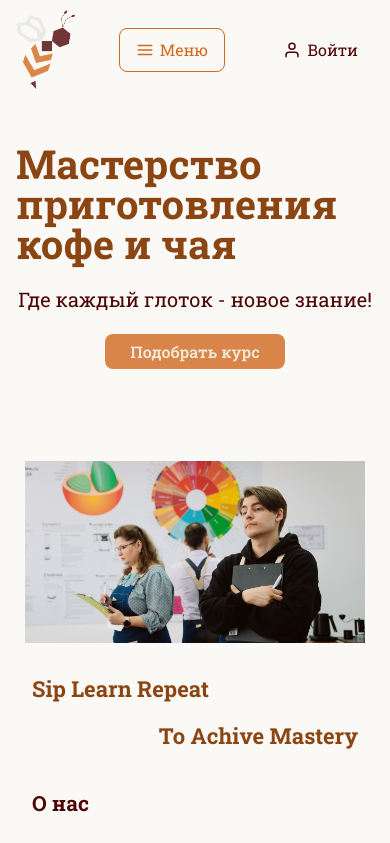
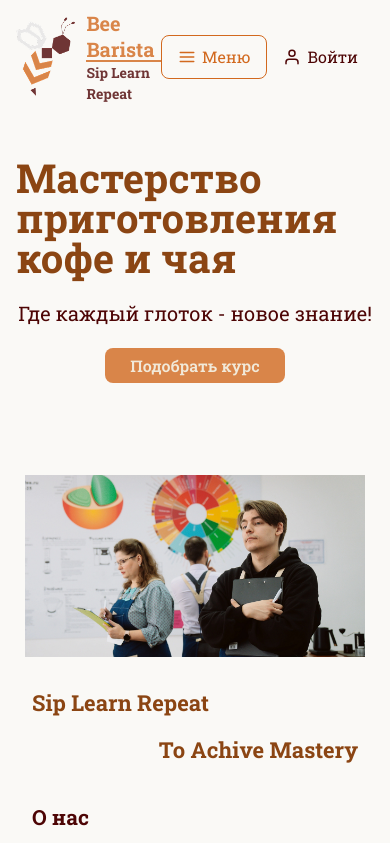
Before and after one commit to romkalan/Coffee-Tea-Mastery, a React (Vite) app: page / in a window 390 px wide. Shown: the top 843 px of the page. Built offline with nearby package versions, Linux system fonts and the light colour scheme; data requests are answered from the project's data file.

Commit message:
fix: restore logo text on mobile

```diff
--- a/src/components/Logo/styles.module.scss
+++ b/src/components/Logo/styles.module.scss
@@ -19,11 +19,7 @@
   justify-content: space-between;
 }
 
-@include mixins.respond-lg-max {
-  .logoText {
-    display: none;
-  }
-}
+
 
 .logoTitle {
   margin: 0;
```
Also changed, not shown: 4 other files (tests, documents, lock files or other folders).
